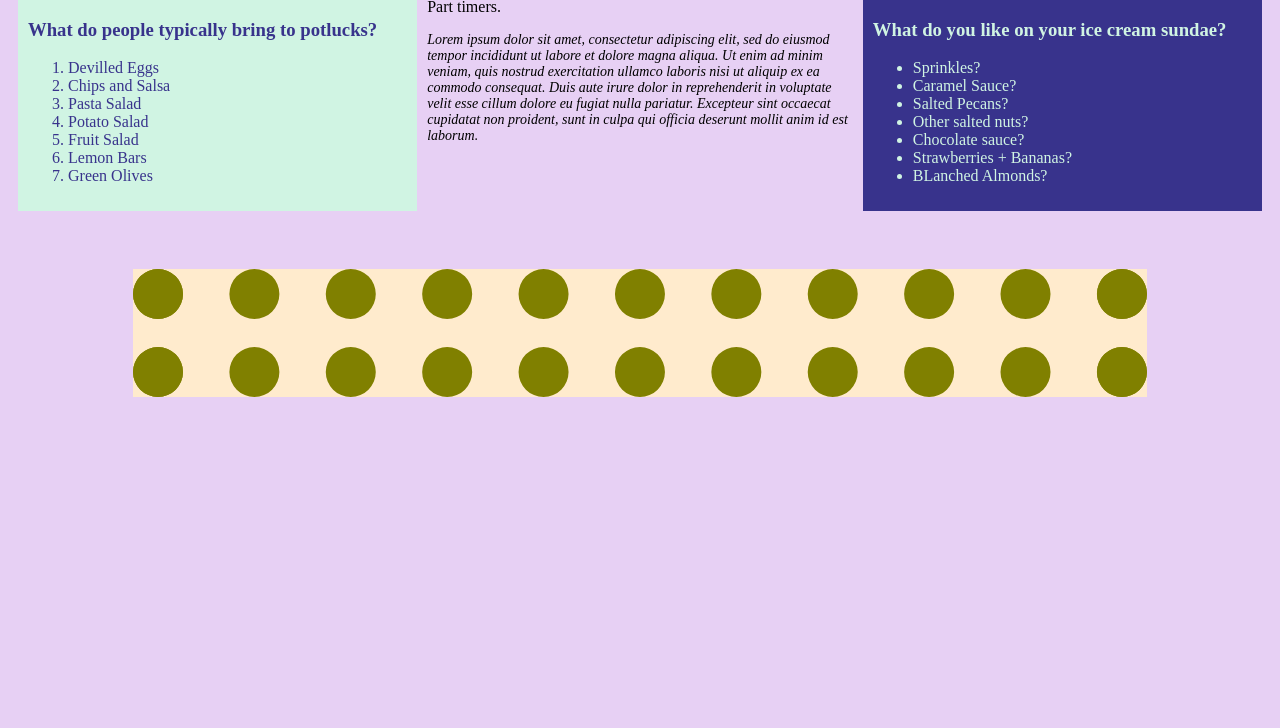
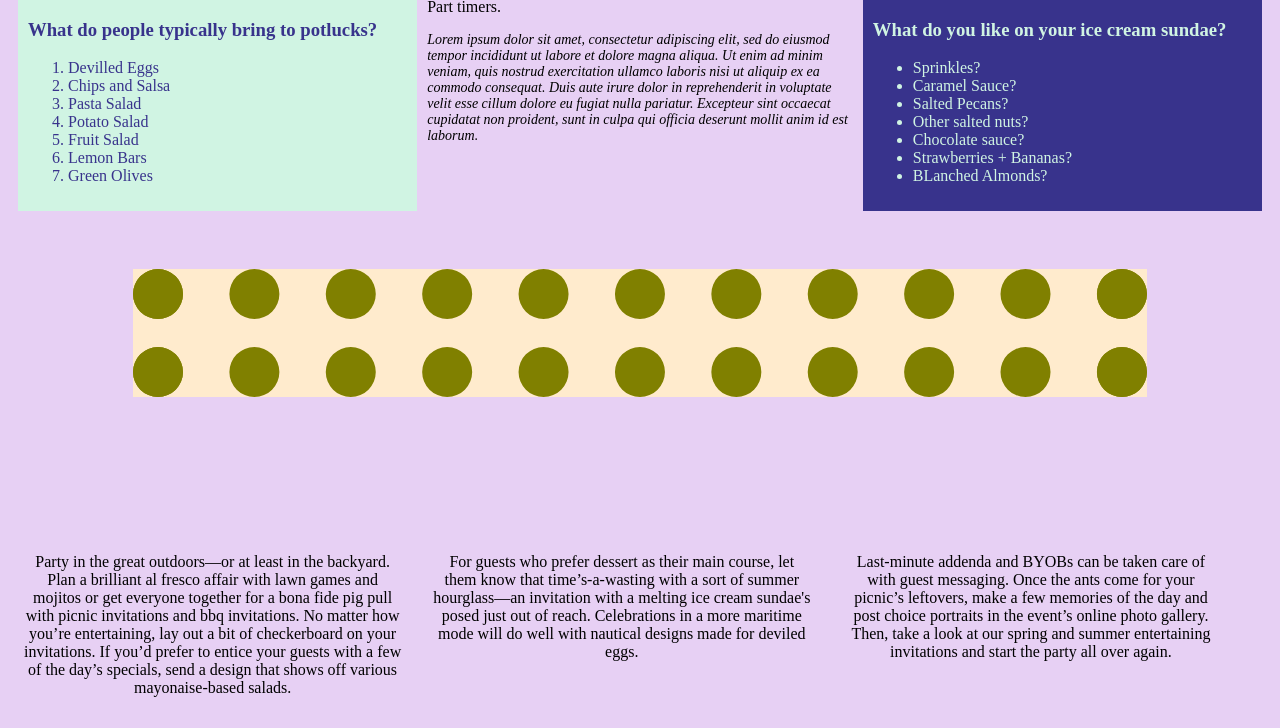
Before and after one commit to ben-kirby/blog, a plain HTML site: page Desktop/blog/index.html in a window 1280 px wide. Shown: the part 100-828 px from the top of the page. Before the commit the page ends 800 px from the top, so only its background shows below. Drawn offline with Linux system fonts and the light colour scheme.

Commit message:
Add columns to html and styled them in CSS.

```diff
--- a/Desktop/blog/index.html
+++ b/Desktop/blog/index.html
@@ -59,5 +59,17 @@
 
       </p>
     </div>
+
+    <div class="column">
+      <p>Party in the great outdoors—or at least in the backyard. Plan a brilliant al fresco affair with lawn games and mojitos or get everyone together for a bona fide pig pull with picnic invitations and bbq invitations. No matter how you’re entertaining, lay out a bit of checkerboard on your invitations. If you’d prefer to entice your guests with a few of the day’s specials, send a design that shows off various mayonaise-based salads.</p>
+    </div>
+
+    <div class="column">
+      <p>For guests who prefer dessert as their main course, let them know that time’s-a-wasting with a sort of summer hourglass—an invitation with a melting ice cream sundae's posed just out of reach. Celebrations in a more maritime mode will do well with nautical designs made for deviled eggs.</p>
+    </div>
+
+    <div class="column">
+      <p>Last-minute addenda and BYOBs can be taken care of with guest messaging. Once the ants come for your picnic’s leftovers, make a few memories of the day and post choice portraits in the event’s online photo gallery. Then, take a look at our spring and summer entertaining invitations and start the party all over again.</p>
+    </div>
   </body>
 </html>
--- a/Desktop/blog/styles.css
+++ b/Desktop/blog/styles.css
@@ -51,3 +51,10 @@ body{
   border: 5px;
   padding: 10px;
 }
+
+.column {
+  width: 30%;
+  float: left;
+  padding: 15PX;
+  text-align: center;
+}
```
